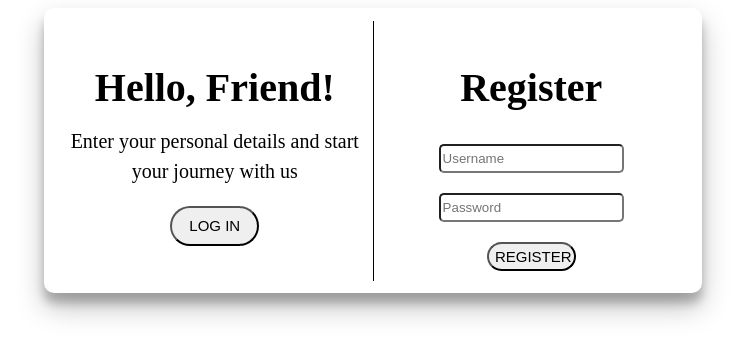
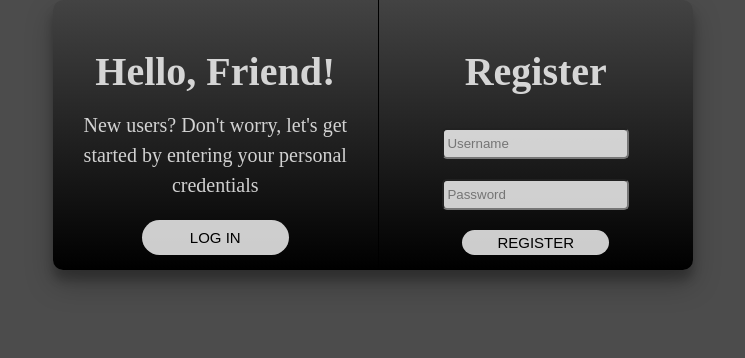
Before and after one commit to NathanNNguyen/youtube, a React (Create React App) app: page /register in a window 1280 px wide. Shown: the top 358 px of the page, without its empty margins (267-1012 px from the left). Built offline with nearby package versions, Linux system fonts and the light colour scheme.

Commit message:
adding basic styling for registrations, favicon

```diff
--- a/public/index.html
+++ b/public/index.html
@@ -1,14 +1,12 @@
 <!DOCTYPE html>
 <html lang="en">
+
 <head>
   <meta charset="utf-8" />
-    <link rel="icon" href="%PUBLIC_URL%/favicon.ico" />
+  <link rel="icon" href="%PUBLIC_URL%/youtube.ico" />
   <meta name="viewport" content="width=device-width, initial-scale=1" />
   <meta name="theme-color" content="#000000" />
-    <meta
-      name="description"
-      content="Web site created using create-react-app"
-    />
+  <meta name="description" content="Web site created using create-react-app" />
   <link rel="apple-touch-icon" href="%PUBLIC_URL%/logo192.png" />
   <!--
       manifest.json provides metadata used when your web app is installed on a
@@ -24,8 +22,9 @@
       work correctly both with client-side routing and a non-root public URL.
       Learn how to configure a non-root public URL by running `npm run build`.
     -->
-    <title>React App</title>
+  <title>Youtube Clone</title>
 </head>
+
 <body>
   <noscript>You need to enable JavaScript to run this app.</noscript>
   <div id="root"></div>
@@ -40,4 +39,5 @@
       To create a production bundle, use `npm run build` or `yarn build`.
     -->
 </body>
+
 </html>
--- a/src/App.js
+++ b/src/App.js
@@ -6,12 +6,15 @@ import Login from './registrations/Login.js';
 import Register from './registrations/Register.js';
 import Home from './components/Home.js';
 
+import styles from './App.module.scss';
+
 const App = () => {
 
   return (
     <>
       <Router>
         <Switch>
+          <div className={styles.home}>
             <Route exact path='/'>
               <Login />
             </Route>
@@ -23,6 +26,7 @@ const App = () => {
             <PrivateRoute exact path='/home'>
               <Home />
             </PrivateRoute>
+          </div>
         </Switch>
       </Router>
     </>
--- a/src/App.module.scss
+++ b/src/App.module.scss
@@ -0,0 +1,8 @@
+body {
+    margin: 0;
+}
+
+.home {
+    height: 100vh;
+    background: rgba(0, 0, 0, .7);
+}
--- a/src/components/Home.js
+++ b/src/components/Home.js
@@ -1,5 +1,6 @@
 import React, { useState, useEffect } from 'react';
 import { Grid } from '@material-ui/core';
+import { useHistory } from 'react-router-dom';
 
 import youtube from '../api';
 import SearchBar from './SearchBar.js'
@@ -7,7 +8,7 @@ import VideoList from './VideoList.js'
 import VideoDetails from './VideoDetails.js'
 
 const Home = () => {
-
+  const history = useHistory();
   const [videos, setVideos] = useState([]);
   const [selected, setSelected] = useState(null)
 
@@ -19,7 +20,7 @@ const Home = () => {
     const { data: { items: videos } } = await youtube.get('search', {
       params: {
         part: 'snippet',
-        maxResults: 10,
+        maxResults: 3,
         key: process.env.REACT_APP_KEY,
         q: searchTerm
       }
@@ -32,11 +33,28 @@ const Home = () => {
     return setSelected(video)
   }
 
+  const logOut = () => {
+    localStorage.removeItem('token');
+    history.push('/')
+  }
+
   return (
     <>
       {/* // <div style={{ background: 'black', height: '100vh' }}> */}
       <Grid justify='center' container spacing={10} style={{ maxWidth: '90%', margin: '0 auto' }}>
         <Grid item xs={12}>
+          <div style={{
+            display: 'flex',
+            justifyContent: 'center',
+            alignItems: 'center'
+          }}>
+            <h2>Welcome to youtube clone!</h2>
+            <button
+              style={{ marginLeft: '30px', zIndex: '10' }}
+              onClick={logOut}>
+              Log out
+            </button>
+          </div>
           <Grid container spacing={10}>
             <Grid item xs={12}>
               <SearchBar handleSubmit={handleSubmit} />
--- a/src/components/VideoDetails.js
+++ b/src/components/VideoDetails.js
@@ -7,7 +7,7 @@ function VideoDetails({ selected }) {
   const videoSrc = `https://www.youtube.com/embed/${selected.id.videoId}`
   return (
     <>
-      <Paper elevation={6} style={{ height: '30%' }}>
+      <Paper elevation={6} style={{ height: '90%' }}>
         <iframe frameBorder='0' height='100%' width='100%' title='Video Player' src={videoSrc} />
       </Paper>
       <Paper elevation={6} style={{ padding: '15px' }}>
--- a/src/registrations/Login.js
+++ b/src/registrations/Login.js
@@ -15,18 +15,20 @@ function Login() {
     setUser({ ...user, [e.target.name]: e.target.value });
   };
 
-  const submit = () => {
+  const submit = e => {
+    e.preventDefault();
     AxiosWithAuth()
       .post('/auth/login', user)
       .then(res => {
         localStorage.setItem("token", res.data.token);
         history.push('/home')
       })
+      .catch(err => console.log(err))
   }
 
   return (
     <div className={styles.container}>
-      <div className={styles.first}>
+      <form onSubmit={submit} className={styles.first}>
         <h2 className={styles.headline}>Sign In</h2>
         <input
           className={styles.i}
@@ -42,14 +44,17 @@ function Login() {
           placeholder='Password'
           onChange={handleChanges}
         />
-        <button className={styles.btn}
-          onClick={submit}
-        >Sign In</button>
-      </div>
+        <button className={styles.btn}>
+          Sign In
+        </button>
+      </form>
       <div className={styles.second}>
         <h2 className={styles.headline}>Welcome Back!</h2>
-        <p className={styles.par}>To keep connected with us please login with your personal info</p>
-        <button className={styles.btn}
+        <p className={styles.par}>
+          To keep connected with us please login with your personal info
+          </p>
+        <button
+          className={styles.btn}
           onClick={() => history.push('/register')}
         >Sign Up</button>
       </div>
--- a/src/registrations/Login.module.scss
+++ b/src/registrations/Login.module.scss
@@ -4,10 +4,11 @@
   align-items: center;
   max-width: 50%;
   margin: auto;
-  padding: 1%;
   box-shadow: 0 14px 28px rgba(0,0,0,0.25),
   0 10px 10px rgba(0,0,0,0.22);
   border-radius: 10px;
+  background: linear-gradient(to bottom, #000000, #434343);
+
 
   .first {
     display: flex;
@@ -17,6 +18,7 @@
     width: 50%;
     height: 30vh;
     border-right: 1px solid black;
+    color: rgba(255, 255, 255, .8);
 
     .headline {
       font-size: 40px;
@@ -27,19 +29,28 @@
       height: 35px;
       width: 60%;
       border-radius: 5px;
+      padding: 1%;
+      background: rgba(255, 255, 255, .8);
 
       &:focus {
         outline: none;
       }
-
     }
 
     .btn {
       border-radius: 20px;
-      width: 30%;
+      width: 50%;
       height: 40px;
       font-size: 15px;
       text-transform: uppercase;
+      background: rgba(255, 255, 255, .8);
+      border: none;
+      transition: all .2s ease-in-out;
+
+      &:hover {
+        background: #2c2c2c;
+        color: rgba(255, 255, 255, .8);
+      }
     }
   }
 
@@ -47,10 +58,11 @@
     display: flex;
     flex-direction: column;
     align-items: center;
-    padding: 10px;
+    padding: 15px;
     width: 50%;
     height: 30vh;
     text-align: center;
+    color: rgba(255, 255, 255, .8);
 
     .headline {
       margin-bottom: -5px;
@@ -64,10 +76,18 @@
 
     .btn {
       border-radius: 20px;
-      width: 30%;
+      width: 50%;
       height: 40px;
       font-size: 15px;
       text-transform: uppercase;
+      background: rgba(255, 255, 255, .8);
+      border: none;
+      transition: all .2s ease-in-out;
+
+      &:hover {
+        background: #2c2c2c;
+        color: rgba(255, 255, 255, .8);
+      }
     }
   }
 }
--- a/src/registrations/Register.js
+++ b/src/registrations/Register.js
@@ -23,7 +23,6 @@ function Register() {
       .then(res => {
         console.log(res.data)
         localStorage.setItem('token', res.data.token);
-        // localStorage.setItem('message', res.data.message);
         history.push('/');
       })
       .catch(err => console.log(err));
@@ -32,12 +31,16 @@ function Register() {
     <div className={styles.container}>
       <div className={styles.first}>
         <h2 className={styles.headline}>Hello, Friend!</h2>
-        <p className={styles.par}>Enter your personal details and start your journey with us</p>
-        <button className={styles.btn}
-          onClick={() => history.push('/')}
-        >Log In</button>
+        <p className={styles.par}>
+          New users? Don't worry, let's get started by entering your personal credentials
+        </p>
+        <button
+          className={styles.btn}
+          onClick={() => history.push('/')}>
+          Log In
+        </button>
       </div>
-      <div className={styles.second}>
+      <form onSubmit={register} className={styles.second}>
         <h2 className={styles.headline}>Register</h2>
         <input
           className={styles.i}
@@ -55,11 +58,10 @@ function Register() {
           value={user.password}
           onChange={handleChange}
         />
-        <button
-          className={styles.btn}
-          onClick={register}
-        >Register</button>
-      </div>
+        <button className={styles.btn}>
+          Register
+        </button>
+      </form>
     </div>
   )
 }
--- a/src/registrations/Register.module.scss
+++ b/src/registrations/Register.module.scss
@@ -4,20 +4,22 @@
   align-items: center;
   max-width: 50%;
   margin: auto;
-  padding: 1%;
   box-shadow: 0 14px 28px rgba(0,0,0,0.25),
   0 10px 10px rgba(0,0,0,0.22);
   border-radius: 10px;
+  background: linear-gradient(to top, #000000, #434343);
+
 
   .first {
     display: flex;
     flex-direction: column;
     align-items: center;
-    padding: 10px;
+    padding: 15px;
     width: 50%;
     height: 30vh;
     border-right: 1px solid black;
     text-align: center;
+    color: rgba(255, 255, 255, .8);
 
     .headline {
       margin-bottom: -5px;
@@ -31,10 +33,18 @@
 
     .btn {
       border-radius: 20px;
-      width: 30%;
+      width: 50%;
       height: 40px;
       font-size: 15px;
       text-transform: uppercase;
+      background: rgba(255, 255, 255, .8);
+      border: none;
+      transition: all .2s ease-in-out;
+
+      &:hover {
+        background: #2c2c2c;
+        color: rgba(255, 255, 255, .8);
+      }
     }
   }
 
@@ -45,6 +55,7 @@
     padding: 10px;
     width: 50%;
     height: 30vh;
+    color: rgba(255, 255, 255, .8);
 
 
     .headline {
@@ -56,19 +67,28 @@
       height: 35px;
       width: 60%;
       border-radius: 5px;
+      padding: 1%;
+      background: rgba(255, 255, 255, .8);
 
       &:focus {
         outline: none;
       }
-
     }
 
     .btn {
       border-radius: 20px;
-      width: 30%;
+      width: 50%;
       height: 40px;
       font-size: 15px;
       text-transform: uppercase;
+      background: rgba(255, 255, 255, .8);
+      border: none;
+      transition: all .2s ease-in-out;
+
+      &:hover {
+        background: #2c2c2c;
+        color: rgba(255, 255, 255, .8);
+      }
     }
   }
 }
```
Also changed, not shown: 1 other file (tests, documents, lock files or other folders). Lines whose indentation alone changed are shown as unchanged.
